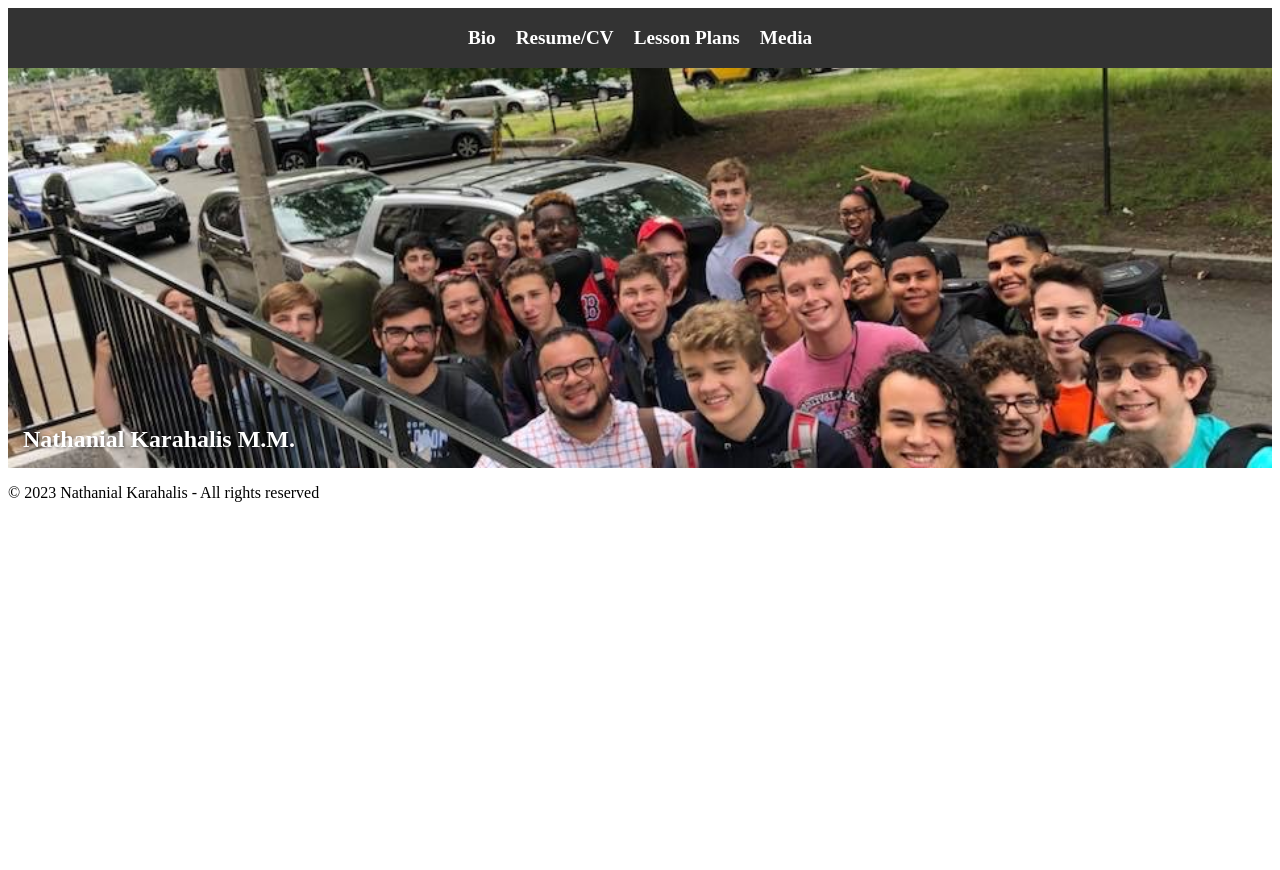
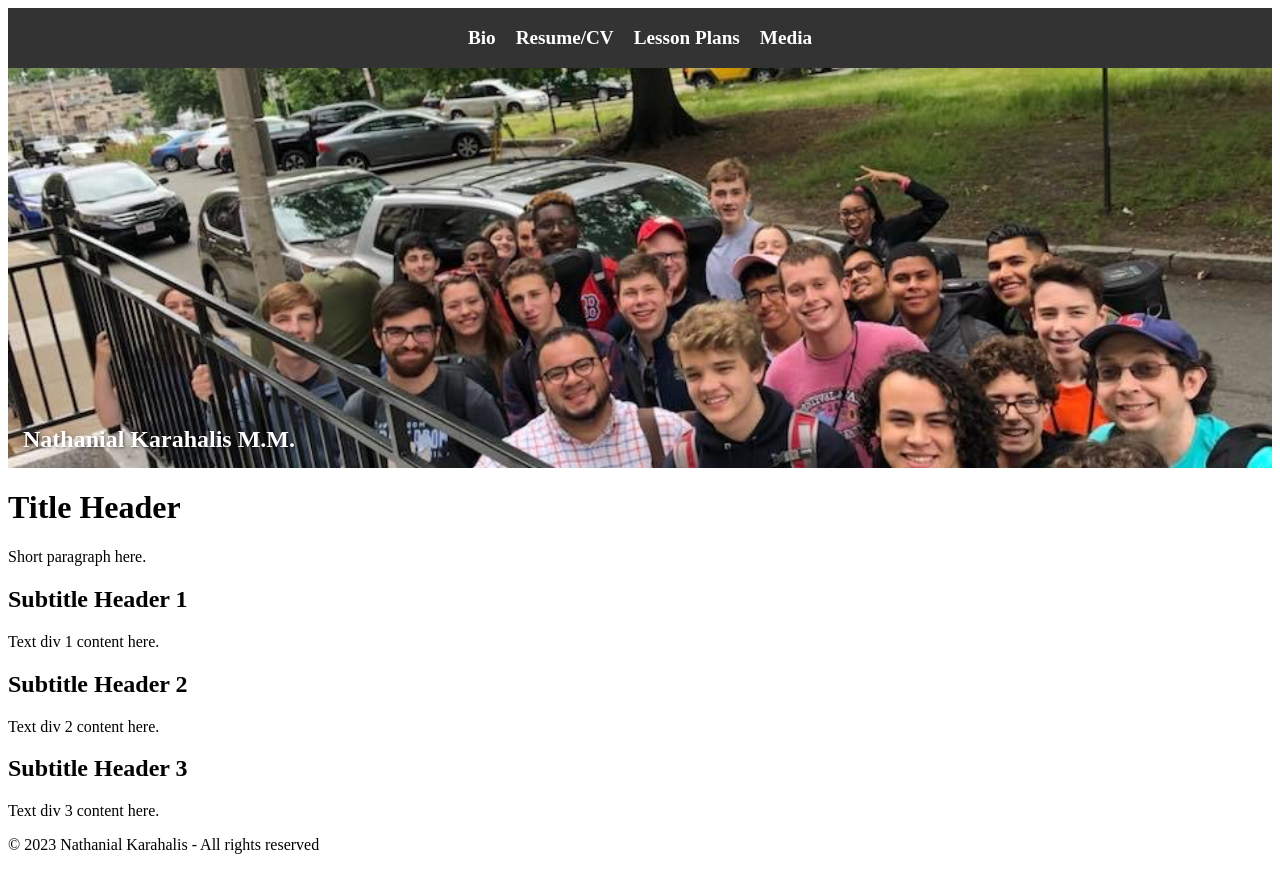
Before and after one commit to neecat/teacherportfolio, a plain HTML site: page index.html in a window 1280 px wide. Both pictures are taken after a click on the link "Bio". Before the commit the page ends 800 px from the top, so only its background shows below. Drawn offline with nearby package versions, Linux system fonts and the light colour scheme.

Commit message:
Update index.html

```diff
--- a/index.html
+++ b/index.html
@@ -30,10 +30,32 @@
             <div class="banner-bg"></div>
             <div class="banner-text">Nathanial Karahalis M.M.</div>
          </div>
-        <div class="bio-text">
-            <!-- Add your bio text here -->
+        <h1>Title Header</h1>
+        <div class="paragraph">
+            <p>Short paragraph here.</p>
         </div>
-    </div>
+
+        <div class="stylized-text">
+            <h2>Subtitle Header 1</h2>
+            <div class="text-div">
+            <p>Text div 1 content here.</p>
+            </div>
+        </div>
+
+        <div class="stylized-text">
+            <h2>Subtitle Header 2</h2>
+            <div class="text-div">
+            <p>Text div 2 content here.</p>
+            </div>
+        </div>
+
+  <div class="stylized-text">
+         <h2>Subtitle Header 3</h2>
+         <div class="text-div">
+            <p>Text div 3 content here.</p>
+        </div>
+  </div>
+  </div>
     <div class="content-wrapper">
         <div id="resume-content" class="content fade">
             <h1>Nathanial Karahalis</h1>
```
